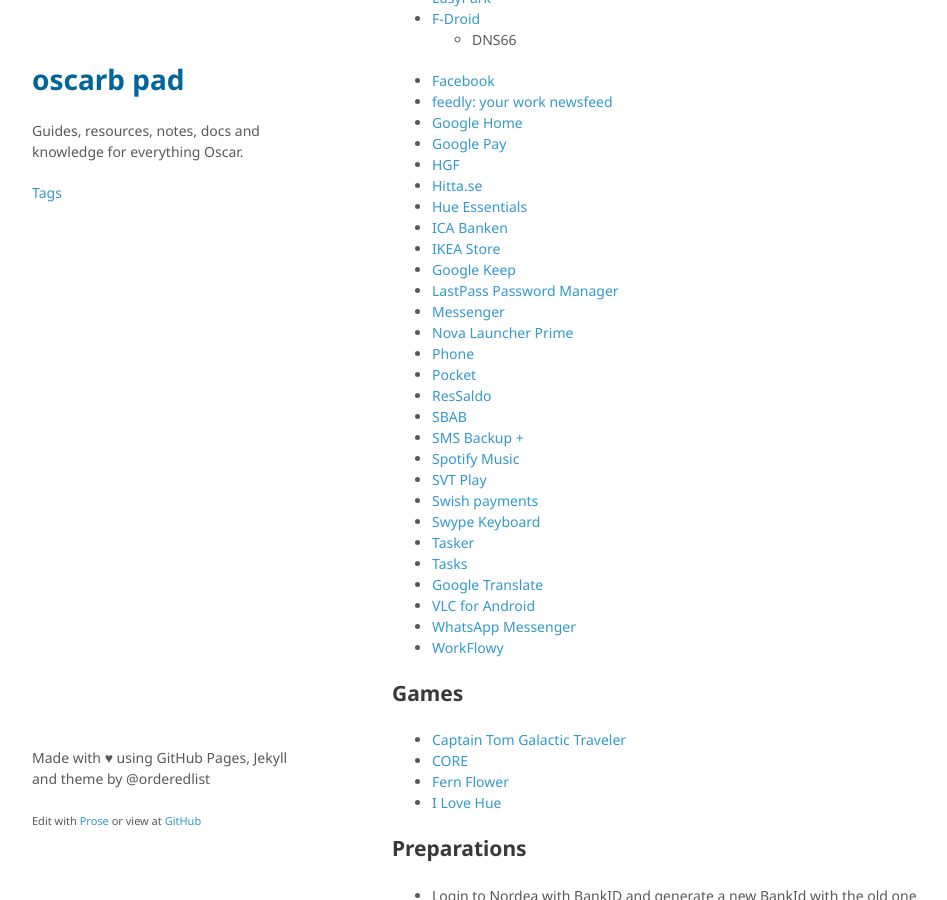
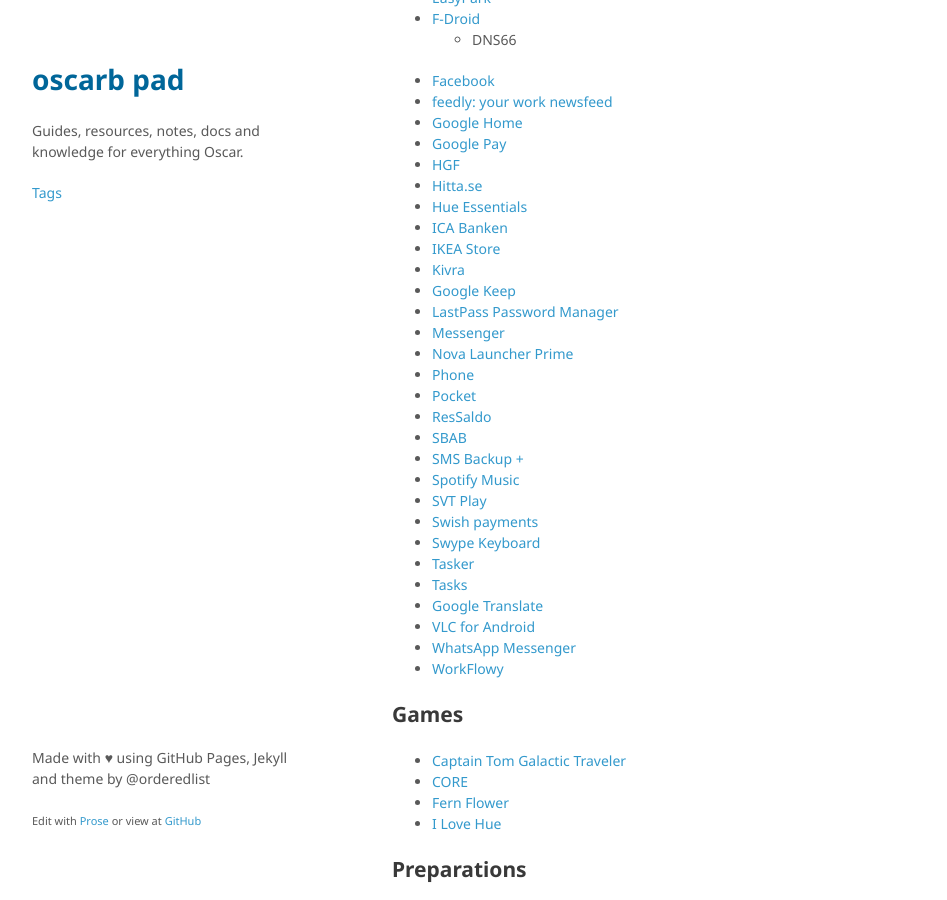
Before and after one commit to oscarb/pad, a Jekyll site: the page built from _docs/android-device-guide.md, in a window 1280 px wide and 900 px high, scrolled down 437 px. Shown: the whole window, without its empty margins (128-1075 px from the left). Built offline with Jekyll 4.4.1, drawn with Linux system fonts in a browser that asks for light colours; some web fonts are replaced.

Commit message:
Update android-device-guide.md

```diff
--- a/_docs/android-device-guide.md
+++ b/_docs/android-device-guide.md
@@ -35,6 +35,7 @@ published: true
 * [Hue Essentials](https://play.google.com/store/apps/details?id=com.superthomaslab.hueessentials)
 * [ICA Banken](https://play.google.com/store/apps/details?id=se.icabanken)
 * [IKEA Store](https://play.google.com/store/apps/details?id=com.ikea.kompis)
+* [Kivra](https://play.google.com/store/apps/details?id=com.kivra.Kivra)
 * [Google Keep](https://play.google.com/store/apps/details?id=com.google.android.keep)
 * [LastPass Password Manager](https://play.google.com/store/apps/details?id=com.lastpass.lpandroid)
 * [Messenger](https://play.google.com/store/apps/details?id=com.google.android.apps.messaging)
```
